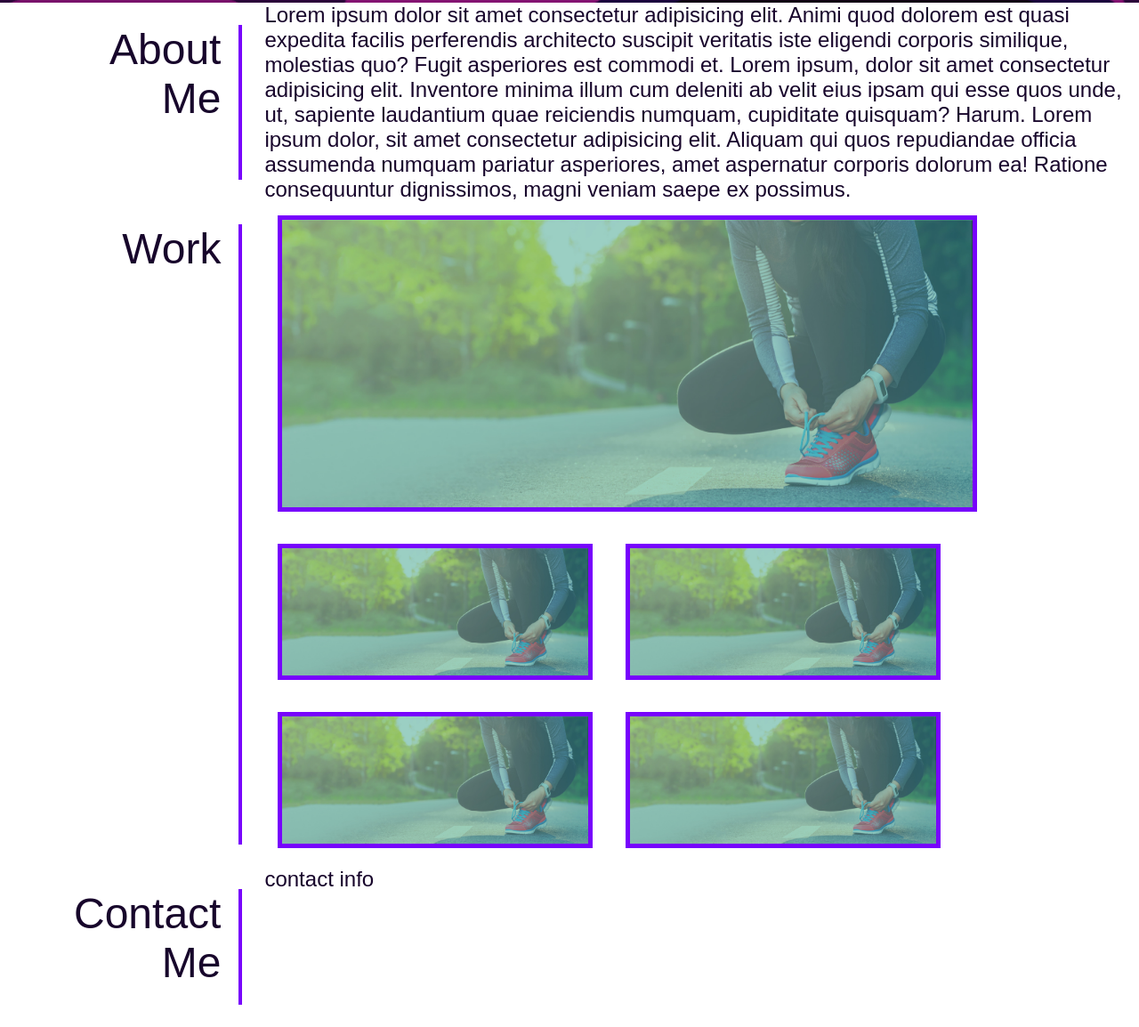
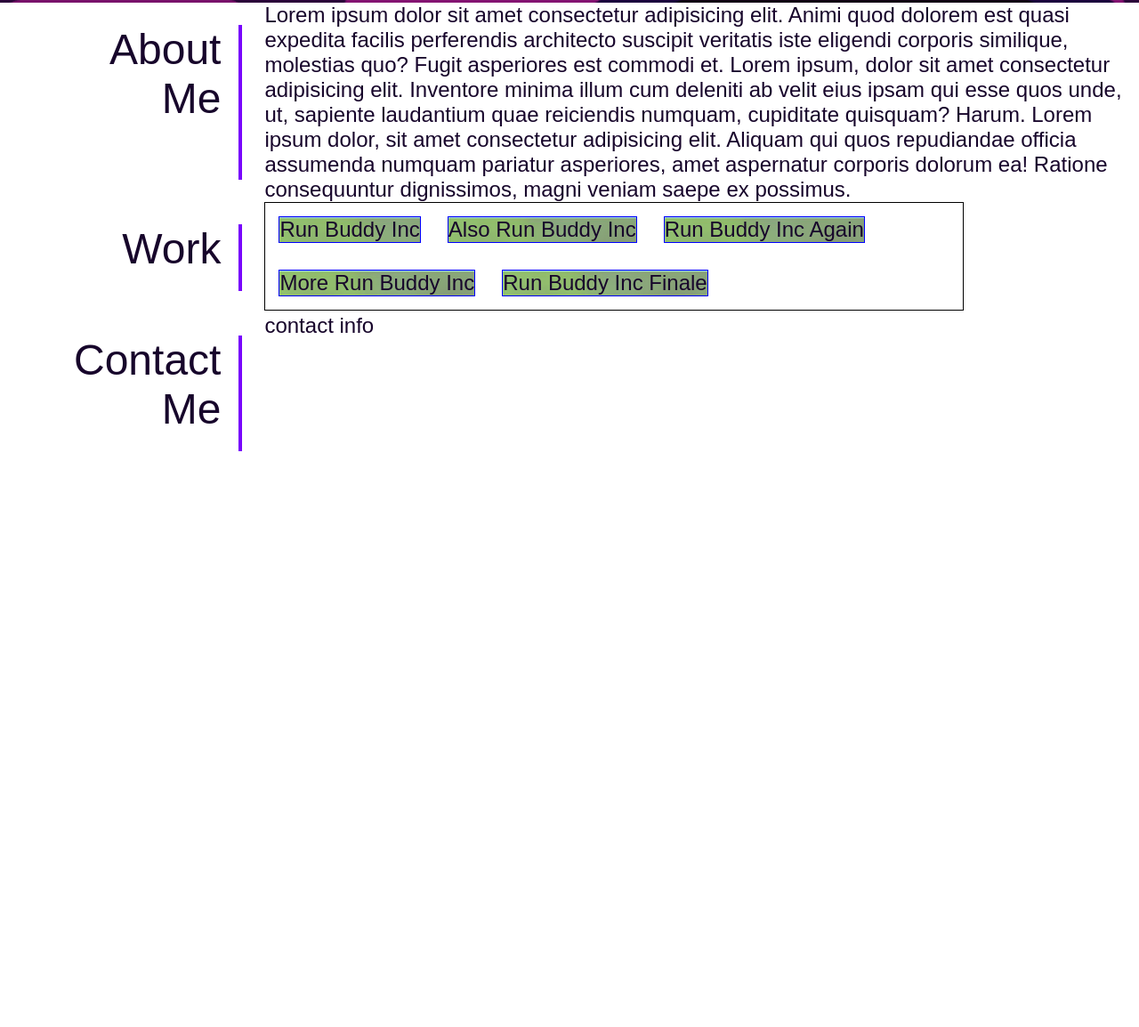
Before and after one commit to soulslurpee/portfolio, a plain HTML site: page index.html in a window 1280 px wide. Shown: the part 240-1394 px from the top of the page at 89% size. After the commit the page ends 800 px from the top, so only its background shows below. Drawn offline with Linux system fonts and the light colour scheme.

Commit message:
trying buttons as ps

```diff
--- a/assets/css/styles.css
+++ b/assets/css/styles.css
@@ -100,6 +100,18 @@ section {
     flex-wrap: wrap;
 }
 
+.section-content div {
+    width: 80%;
+    flex-wrap: wrap;
+    border: 1px solid black;
+}
+
+.section-content div p {
+    margin: 15px;
+    border: 1px solid blue;
+    flex-wrap: wrap;
+}
+
 .buttons {
     max-width: 80%;
     justify-content: space-between;
@@ -120,3 +132,28 @@ section {
     margin: 15px 15px 15px 15px;
     border: 5px solid var(--primary-color)
 }
+
+#runbuddy {
+    background-image: url(../images/hero-bg.jpg);
+    max-width: 80%;
+}
+
+#runbuddy2 {
+    background-image: url(../images/hero-bg.jpg);
+    max-width: 30%;
+}
+
+#runbuddy3 {
+    background-image: url(../images/hero-bg.jpg);
+    max-width: 30%;
+}
+
+#runbuddy4 {
+    background-image: url(../images/hero-bg.jpg);
+    max-width: 30%;
+}
+
+#runbuddy5 {
+    background-image: url(../images/hero-bg.jpg);
+    max-width: 30%;
+}
--- a/index.html
+++ b/index.html
@@ -61,24 +61,12 @@
           <p>Work</p>
         </article>
         <article class="section-content">
-            <div class="buttons">
-                <picture>
-                    <img src="../assets/images/hero-bg.jpg" class="largeimg" />
-                </picture>
-
-                <picture>
-                    <img src="../assets/images/hero-bg.jpg" class="smallimg"/>
-                </picture>
-                <picture>
-                    <img src="../assets/images/hero-bg.jpg" class="smallimg"/>
-                </picture>
-
-                <picture>
-                    <img src="../assets/images/hero-bg.jpg" class="smallimg"/>
-                </picture>
-                <picture>
-                    <img src="../assets/images/hero-bg.jpg" class="smallimg"/>
-                </picture>
+            <div class= "flex-row">
+                <p id="runbuddy">Run Buddy Inc</p>
+                <p id="runbuddy2">Also Run Buddy Inc</p>
+                <p id="runbuddy3">Run Buddy Inc Again</p>
+                <p id="runbuddy4">More Run Buddy Inc</p>
+                <p id="runbuddy5">Run Buddy Inc Finale</p>
             </div>
         </article>
     </section>
```
